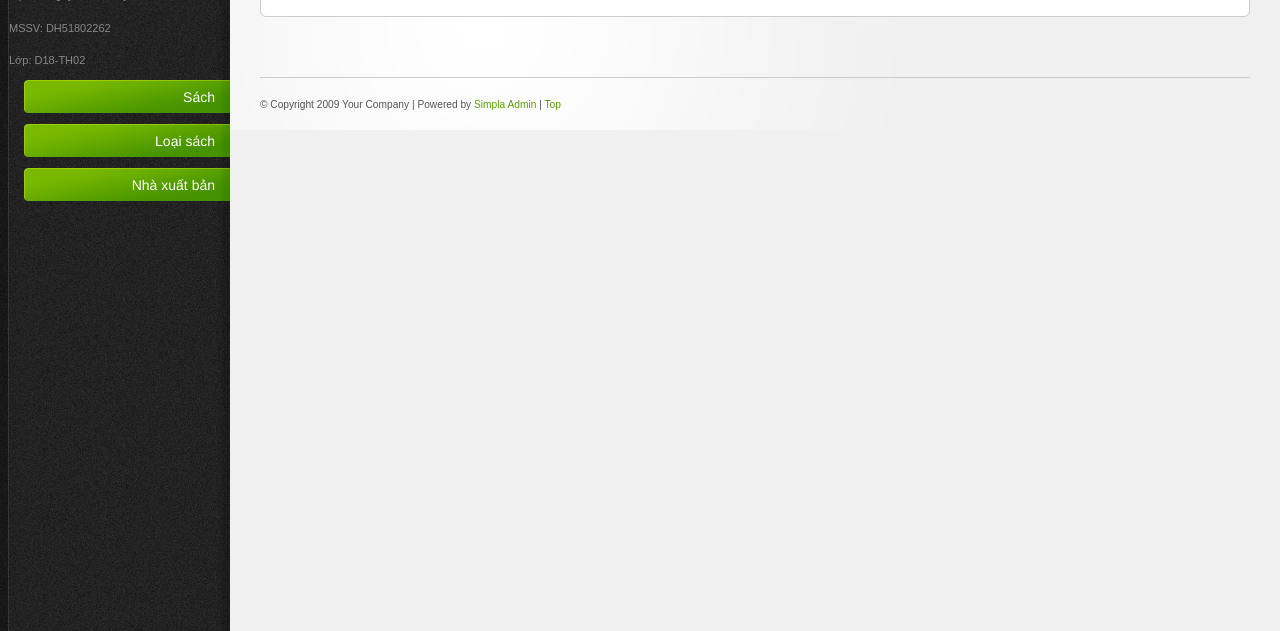
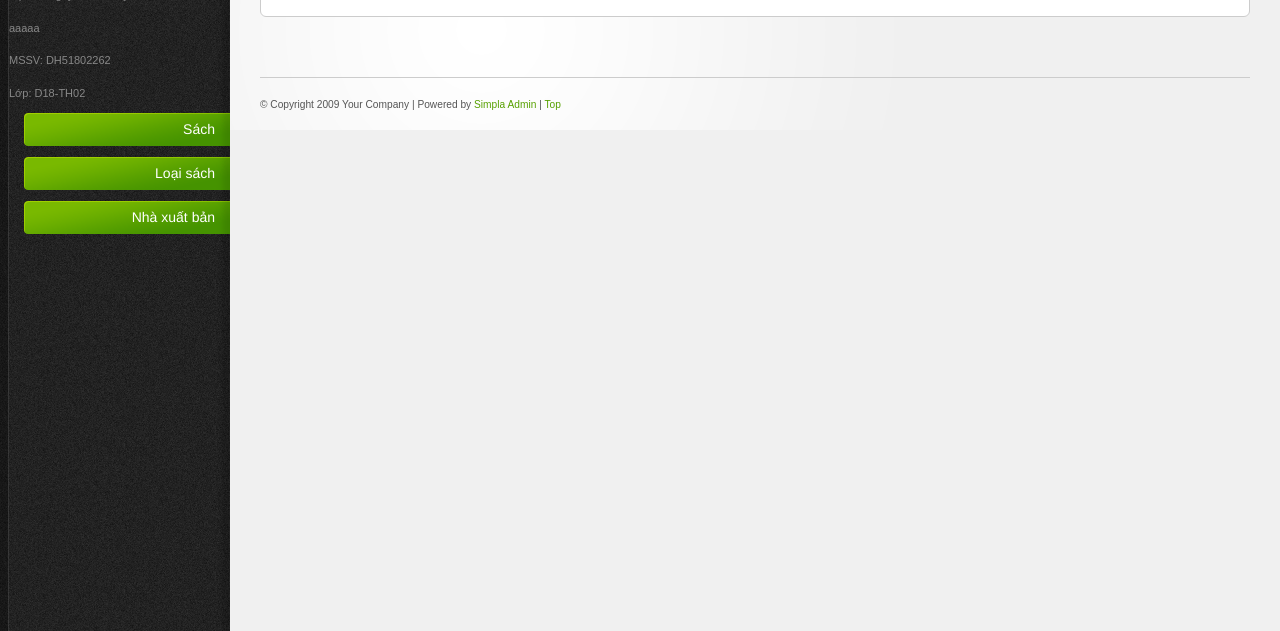
Before and after one commit to Huy1372/doan, a PHP site: page /index.php in a window 1280 px wide. Shown: the part 170-801 px from the top of the page. Run offline with PHP 8.4, Linux system fonts and the light colour scheme; data that the repository does not hold is empty.

Commit message:
Update index.php

```diff
--- a/index.php
+++ b/index.php
@@ -24,6 +24,7 @@
             <div id="sidebar-wrapper">
                  <img src="./pages/hn.png" with="150pt" height="150pt"/>
                  <p >Họ tên: Nguyen Tan Huy</p>
+		    <p> aaaaa</p>
                  <p>MSSV: DH51802262</p>
                 <p>Lớp: D18-TH02</p>
                 <?php include "./pages/sideBar/mainNav.php" ?>
```
